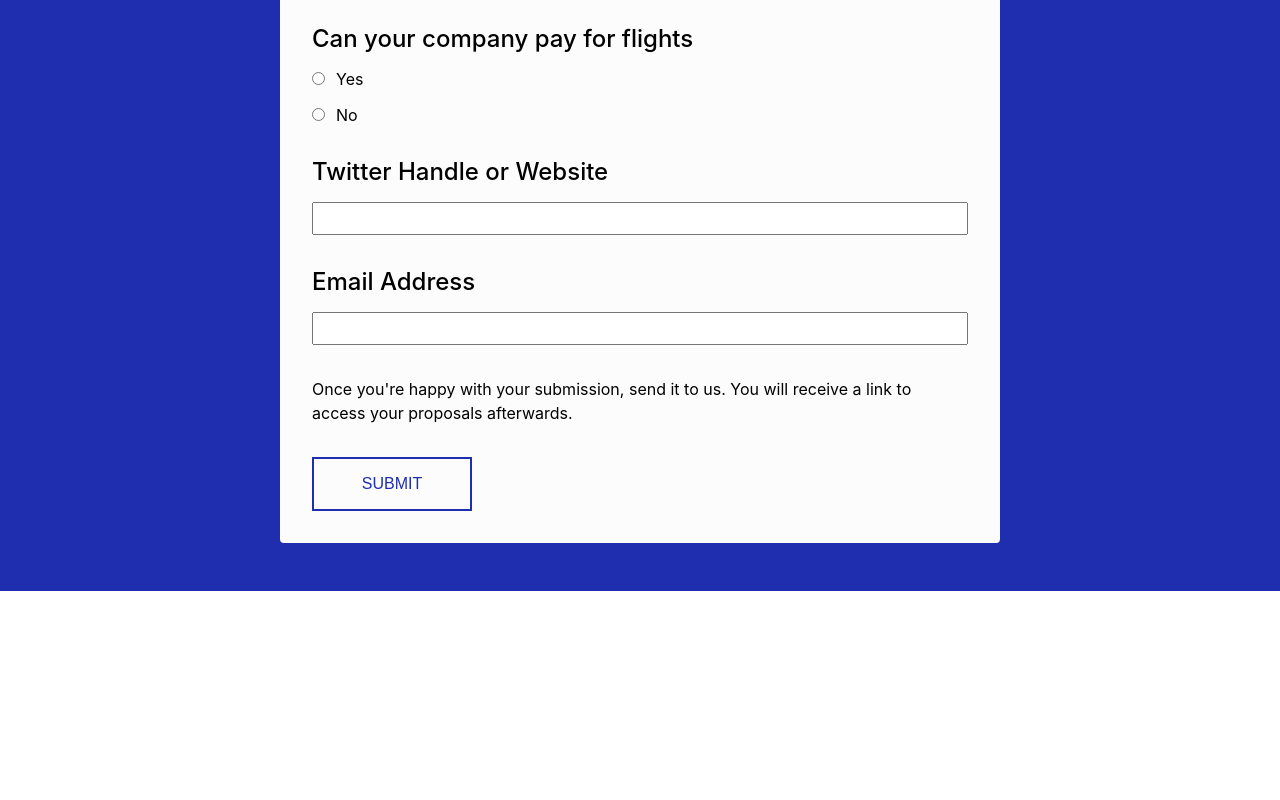
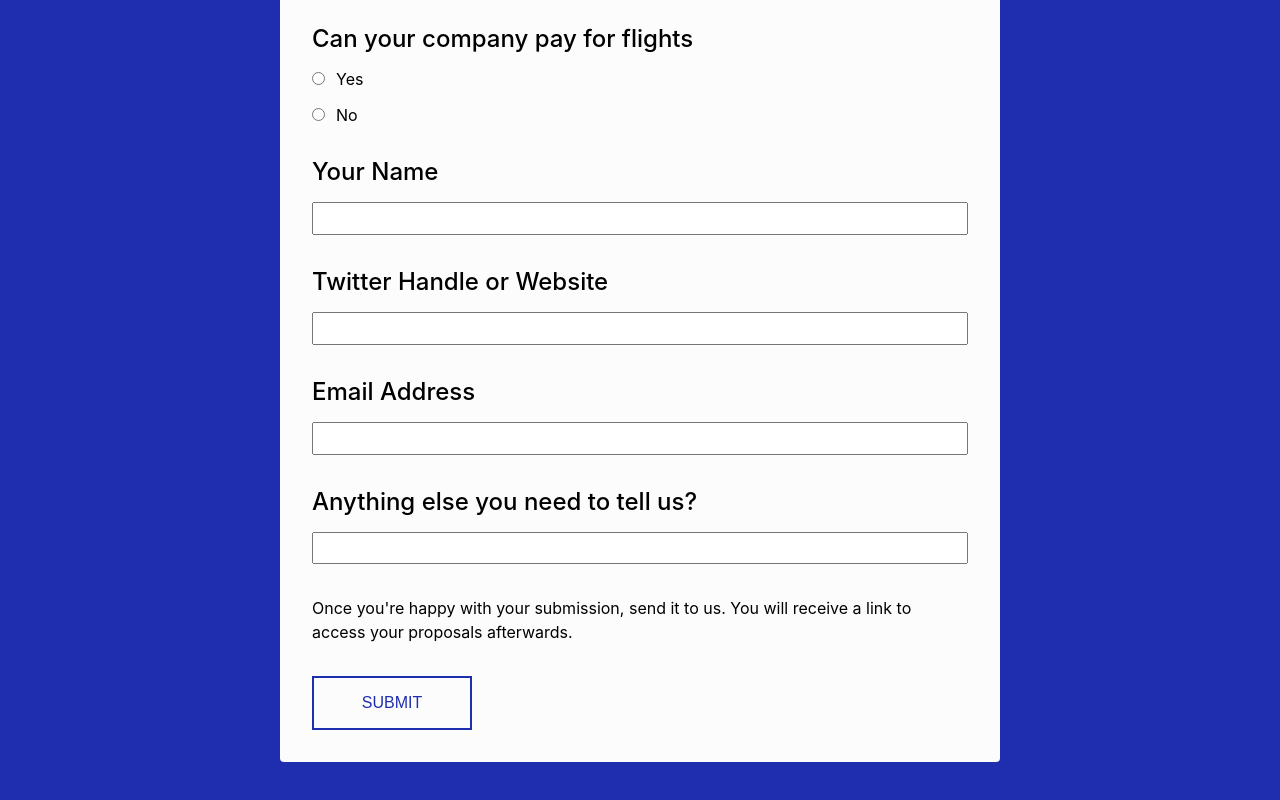
Before and after one commit to robrkerr/smart-proposals, a React app: page / in a window 1280 px wide. Shown: the part 2048-2848 px from the top of the page. Before the commit the page ends 2639 px from the top, so only its background shows below. Built offline with nearby package versions, Linux system fonts and the light colour scheme.

Commit message:
tweaking some fields

```diff
--- a/src/components/App.js
+++ b/src/components/App.js
@@ -81,8 +81,10 @@ export default class App extends Component {
                          form={submission}/>
             <RadioButton name="flights" label="Can your company pay for flights" options={["Yes","No"]}
                          form={submission}/>
-            <TextField name="twitter" label="Twitter Handle or Website" form={submission}/>
+            <TextField type="text" name="name" label="Your Name" form={submission}/>
+            <TextField name="twitter" label="Twitter Handle or Website" form={submission} required={false}/>
             <TextField type="email" name="email" label="Email Address" form={submission}/>
+            <TextField type="text" name="anythingElse" label="Anything else you need to tell us?" form={submission} required={false}/>
             { submission.example ? null :
               <div className="Form_Buttons">
                 <div className="Intro"><p>Once you're happy with your submission, send it to us. You will receive a link to access your proposals afterwards.</p></div>
--- a/src/components/TextField.js
+++ b/src/components/TextField.js
@@ -9,12 +9,12 @@ export default class TextArea extends Component {
   }
 
   render() {
-    const { name, label, form, children, type = 'text' } = this.props
+    const { name, label, form, children, type = 'text', required = true } = this.props
     const value = form.data[name]
     return <div className="Field">
       <div className="Field_Label">{ label }</div>
       { children ? <div className="Field_Note">{children}</div> : null }
-      <input required type={type} className="Field_Text" value={value} onChange={this.handleUpdate.bind(this)}/>
+      <input required={required} type={type} className="Field_Text" value={value} onChange={this.handleUpdate.bind(this)}/>
     </div>
   }
 }
```
